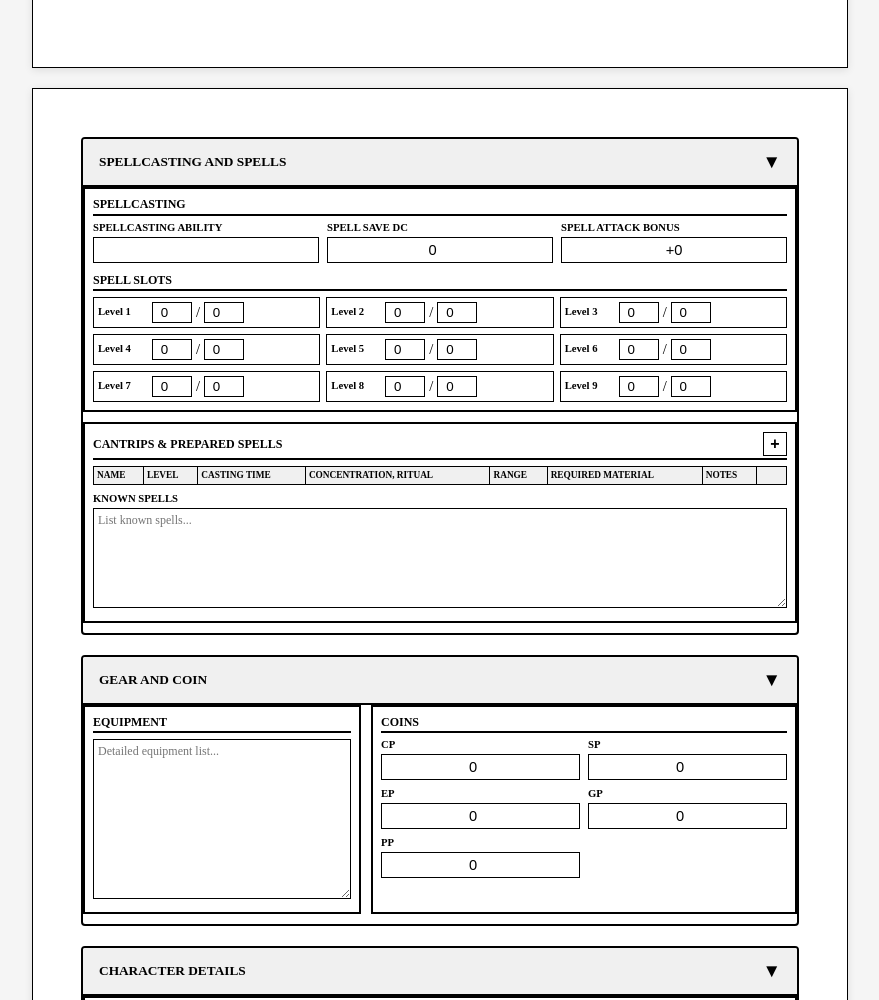
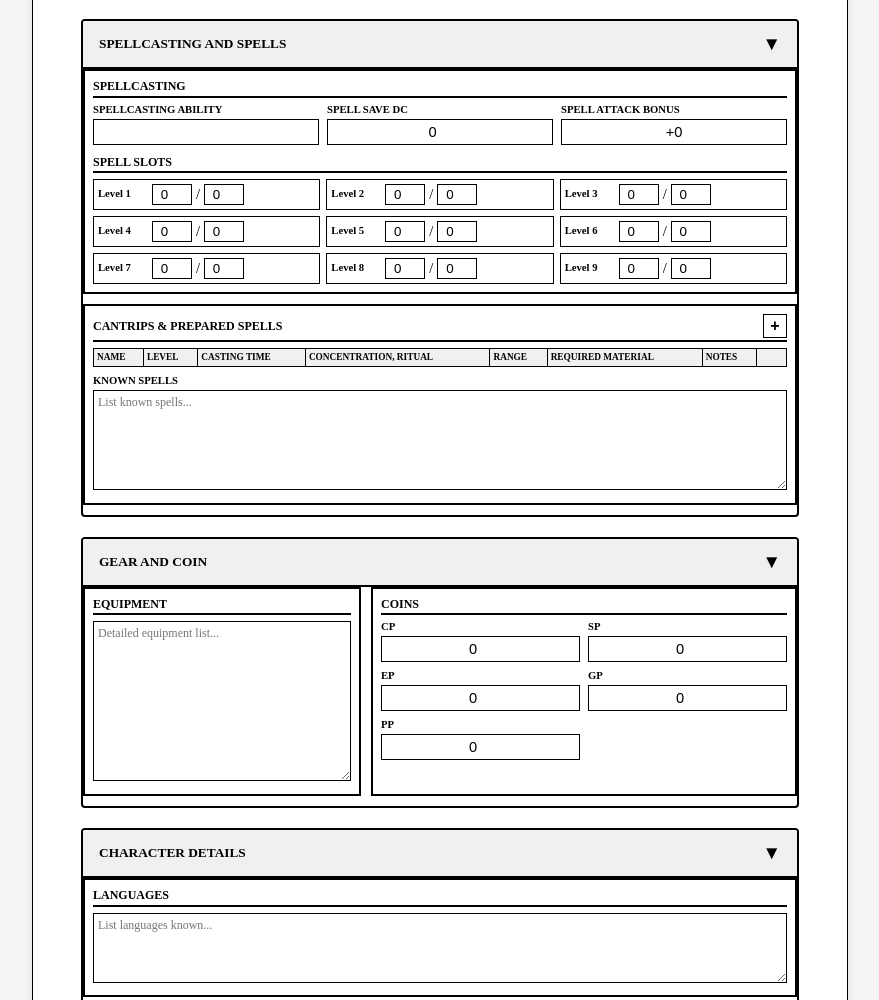
Before and after one commit to sdkfamous/dnd-character-sheet, a website with bundled scripts: page index.html in a window 1280 px wide. Shown: the part 1527-2527 px from the top of the page, without its empty margins (200-1079 px from the left). Built offline with nearby package versions, Linux system fonts and the light colour scheme.

Commit message:
remove pages

```diff
--- a/index.html
+++ b/index.html
@@ -18,7 +18,7 @@
     </div>
 
     <!-- Page 1 -->
-    <div class="character-sheet page-1">
+    <div class="character-sheet">
         <!-- Group: Top Row -->
         <div class="content-group" data-group="character-info">
             <div class="accordion-header">
@@ -474,10 +474,7 @@
                 </div>
             </div>
         </div>
-    </div>
 
-    <!-- Page 2 -->
-    <div class="character-sheet page-2">
         <!-- Group: Spellcasting and Spells -->
 
         <div class="content-group" data-group="spellcasting-spells">
```
